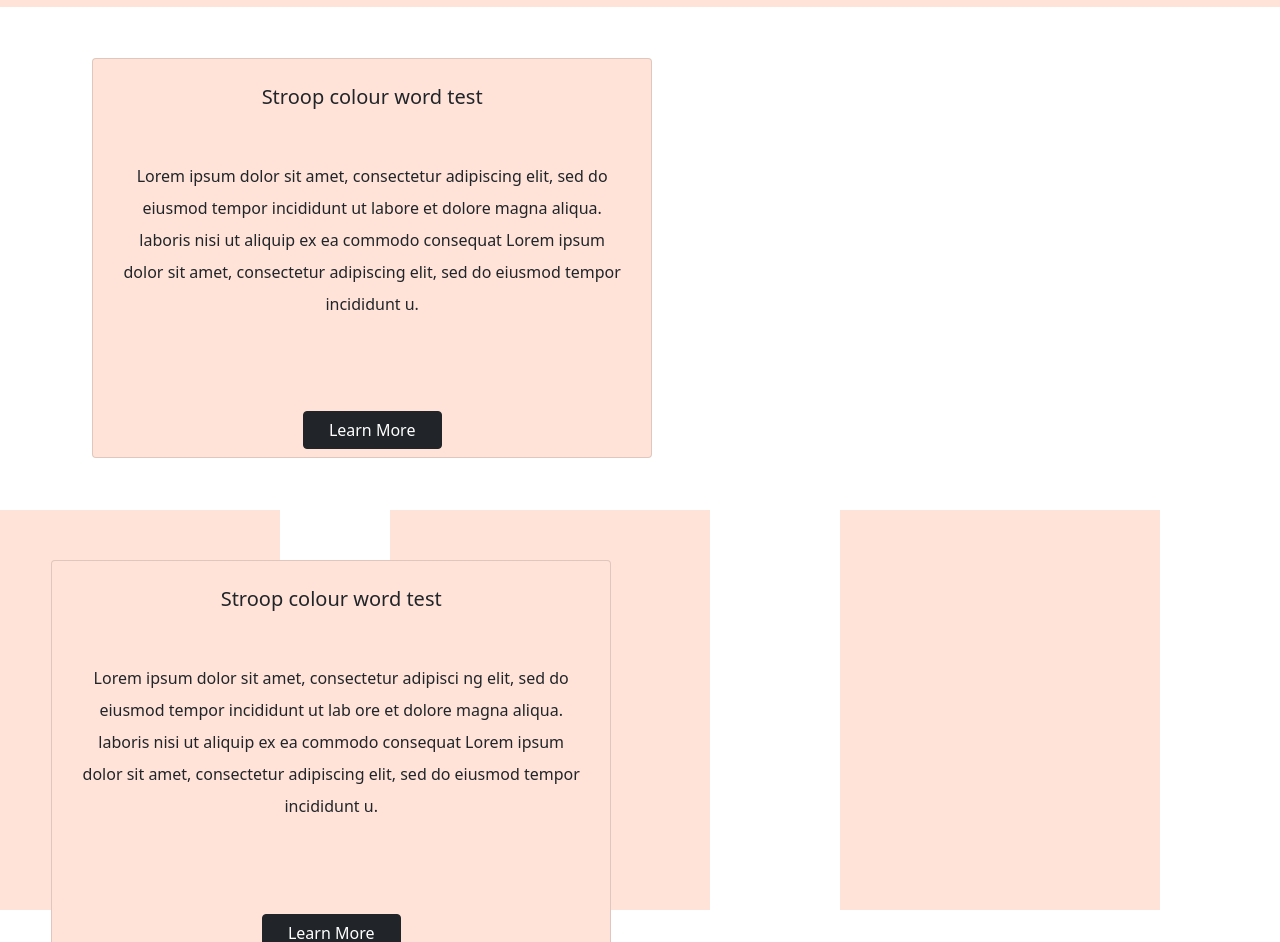
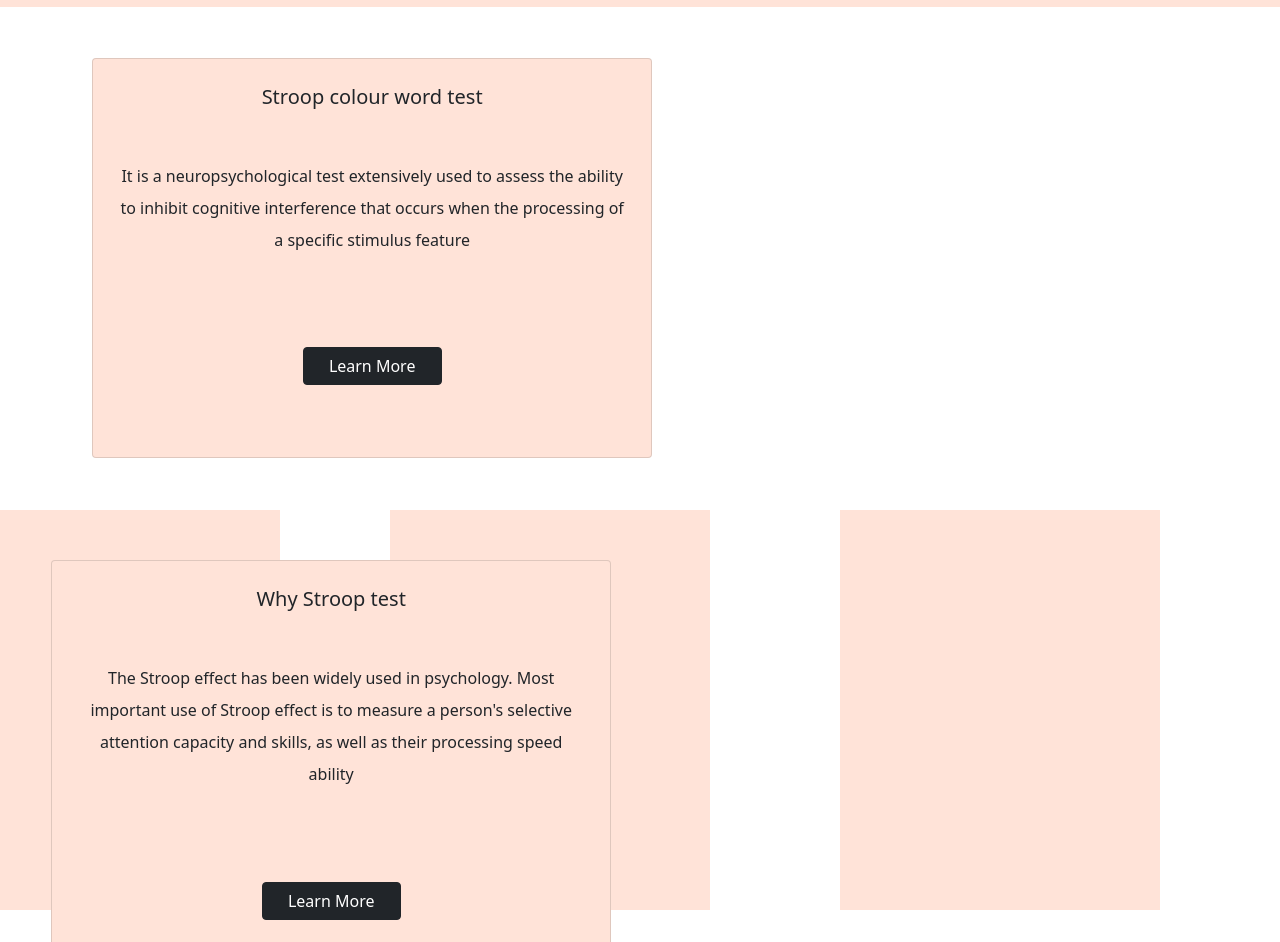
Before and after one commit to vikram-001/hci, a plain HTML site: page index.html in a window 1280 px wide. Shown: the part 70-1012 px from the top of the page. Drawn offline with nearby package versions, Linux system fonts and the light colour scheme; a script that the page names is missing.

Commit message:
Update index.html

```diff
--- a/index.html
+++ b/index.html
@@ -23,7 +23,7 @@
             <a class="nav-link" href="#">Home</a>
           </li>
           <li class="nav-item">
-            <a class="nav-link" href="#">About us</a>
+            <a class="nav-link" href="#middle-images-3">Play now</a>
           </li>
           <li class="nav-item">
             <a class="nav-link" href="sign-up/index.html"><i class="fas fa-user-plus icons"></i>Sign up</a>
@@ -39,21 +39,21 @@
   <div class="card" style="width: 35rem; height: 25rem; margin-left:7.2%;">
     <div class="card-body">
       <h5 class="card-title">Stroop colour word test</h5>
-      <p class="card-text">Lorem ipsum dolor sit amet, consectetur adipiscing elit, sed do eiusmod tempor incididunt ut labore et dolore magna aliqua. laboris nisi ut aliquip ex ea commodo
-        consequat
-        Lorem ipsum dolor sit amet, consectetur adipiscing elit, sed do eiusmod tempor incididunt u.</p>
-      <a href="#" class="btn btn-dark card-btn">Learn More</a>
+      <p class="card-text">It is a neuropsychological test extensively used
+        to assess the ability to inhibit cognitive interference
+        that occurs when the processing of a specific stimulus feature</p>
+      <a href="learn-more/index1.html" class="btn btn-dark card-btn">Learn More</a>
     </div>
   </div>
 
   <div class="card" style="width: 35rem; height: 25rem;">
     <div class="card-body">
-      <h5 class="card-title">Stroop colour word test</h5>
-      <p class="card-text">Lorem ipsum dolor sit amet, consectetur adipisci
-        ng elit, sed do eiusmod tempor incididunt ut lab
-        ore et dolore magna aliqua. laboris nisi ut aliquip ex ea commodo consequat
-        Lorem ipsum dolor sit amet, consectetur adipiscing elit, sed do eiusmod tempor incididunt u.</p>
-      <a href="#" class="btn btn-dark card-btn">Learn More</a>
+      <h5 class="card-title">Why Stroop test</h5>
+      <p class="card-text">The Stroop effect has been widely used in psychology.
+        Most important use of Stroop effect is to measure a person's selective
+        attention capacity and skills,
+        as well as their processing speed ability</p>
+      <a href="learn-more/index2.html" class="btn btn-dark card-btn">Learn More</a>
     </div>
   </div>
 
@@ -68,17 +68,21 @@
         </div>
       </div>
       <div class="col-sm-4">
-        <img src="images/read.jpg" alt="read" class="img-thumbnail middle-images">
+        <img src="images/instruction.jpg" alt="read" class="img-thumbnail middle-images">
         <h3 class="middle-text">Read Instructions</h3>
+        <a href="learn-more/instruction.html">
         <button type="button" class="btn btn-dark middle-btn">Click Here</button>
+        </a>
         <div class="animation-block-2">
 
         </div>
       </div>
       <div class="col-sm-4">
-        <img src="images/play.jpg" alt="play" class="img-thumbnail middle-images">
+        <img src="images/play.jpg" alt="play" class="img-thumbnail middle-images" id="middle-images-3">
         <h3 class="middle-text">Play Now</h3>
-        <button type="button" class="btn btn-dark middle-btn">Click Here</button>
+        <a href="https://studio.code.org/projects/applab/GpZwKCYLX1niRr7pvBI5TlE5BpGWWtOWyZh4nHoOHxY">
+          <button type="button" class="btn btn-dark middle-btn">Click Here</button>
+        </a>
         <div class="animation-block-3">
 
         </div>
@@ -90,9 +94,12 @@
     <div class="row">
       <div class="col-sm-5 b-container-1">
         <h3>Wanna play with team</h3>
-        <p>Lorem ipsum dolor sit amet, consectetur adipiscing elit, sed do eiusmod tempor incididunt ut labore et dolore magna aliqua. laboris nisi ut aliquip ex ea commodo
+        <p>The Stroop effect has been widely used in psychology.
+          Most important use of Stroop effect is to measure a
         </p>
+        <a href="https://studio.code.org/projects/applab/GpZwKCYLX1niRr7pvBI5TlE5BpGWWtOWyZh4nHoOHxY">
           <button type="button" class="btn btn-dark middle-btn">Play now</button>
+        </a>
       </div>
     </div>
     <img src="images/plant.jpg" alt="plant" class="plant">
```
